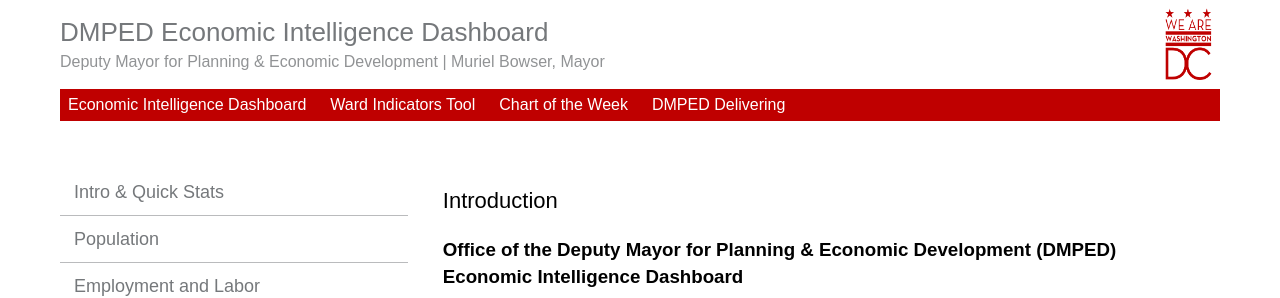
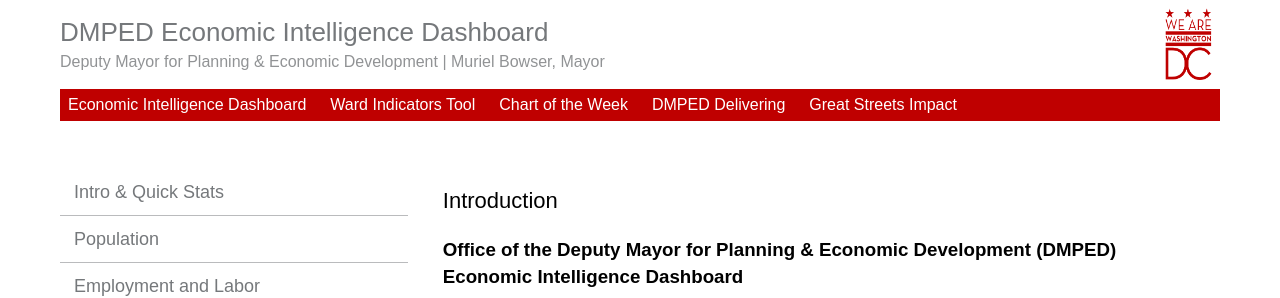
Before and after one commit to DCgov/economic-intelligence, a Jekyll site: the page built from _pages/index.md, in a window 1280 px wide. Shown: the top 298 px of the page. Built offline with Jekyll 4.4.1, drawn with Linux system fonts in a browser that asks for light colours; nearby versions of some CDN libraries.

Commit message:
Update default.html

```diff
--- a/_layouts/default.html
+++ b/_layouts/default.html
@@ -18,6 +18,7 @@
                 <li><a href="http://open.dc.gov/econintel-wardtool/">Ward Indicators Tool</font></a></li>
                 <li><a href="http://open.dc.gov/econintel-cotw/">Chart of the Week</a></li>
                 <li><a href="http://open.dc.gov/dmped-delivering/">DMPED Delivering</a></li>
+                <li><a href="http://open.dc.gov/great-streets/">Great Streets Impact</a></li>
               </ul>
             </div>
         </div>
```
